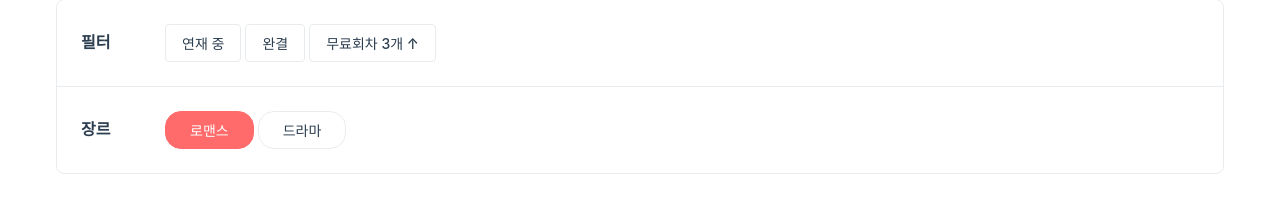
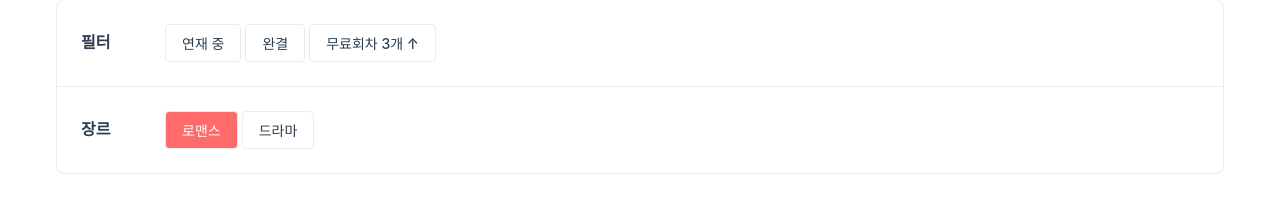
Before and after one commit to bedcoding/lz_test, a Next.js app: page / in a window 1280 px wide. Shown: the part 113-311 px from the top of the page. Built offline with nearby package versions, Linux system fonts and the light colour scheme.

Commit message:
fix: 드라마 선택 api 호출 이슈 수정

```diff
--- a/src/components/ranking/FilterPanel.tsx
+++ b/src/components/ranking/FilterPanel.tsx
@@ -89,11 +89,9 @@ const FilterButton = styled.button<{ $active: boolean }>`
 `;
 
 const GenreButton = styled.button<{ $active: boolean }>`
-  padding: ${({ theme }) => theme.spacing.sm} ${({ theme }) => theme.spacing.lg};
-  border-radius: ${({ theme }) => theme.borderRadius.xl};
-  border: 1px solid ${({ theme, $active }) =>
-    $active ? theme.colors.primary : theme.colors.border
-  };
+  padding: ${({ theme }) => theme.spacing.sm} ${({ theme }) => theme.spacing.md};
+  border-radius: ${({ theme }) => theme.borderRadius.sm};
+  border: 1px solid ${({ theme }) => theme.colors.border};
   background-color: ${({ theme, $active }) =>
     $active ? theme.colors.primary : theme.colors.background
   };
@@ -119,7 +117,7 @@ const GenreButton = styled.button<{ $active: boolean }>`
   }
 
   @media (max-width: ${({ theme }) => theme.breakpoints.mobile}) {
-    padding: ${({ theme }) => theme.spacing.xs} ${({ theme }) => theme.spacing.md};
+    padding: ${({ theme }) => theme.spacing.xs} ${({ theme }) => theme.spacing.sm};
     font-size: ${({ theme }) => theme.fonts.size.xs};
   }
 `;
--- a/src/hooks/useRankingData.ts
+++ b/src/hooks/useRankingData.ts
@@ -53,7 +53,7 @@ export function useRankingData(genre: GenreType = 'romance') {
         error: errorMessage
       }));
     }
-  }, []);
+  }, [genre]);
 
   // 다음 페이지 로드
   const loadMoreData = useCallback(async () => {
@@ -90,7 +90,7 @@ export function useRankingData(genre: GenreType = 'romance') {
         error: errorMessage
       }));
     }
-  }, [state.currentPage, state.hasMore, state.isLoadingMore, state.isLoading]);
+  }, [genre, state.currentPage, state.hasMore, state.isLoadingMore, state.isLoading]);
 
   // 데이터 새로고침
   const refreshData = useCallback(() => {
```
